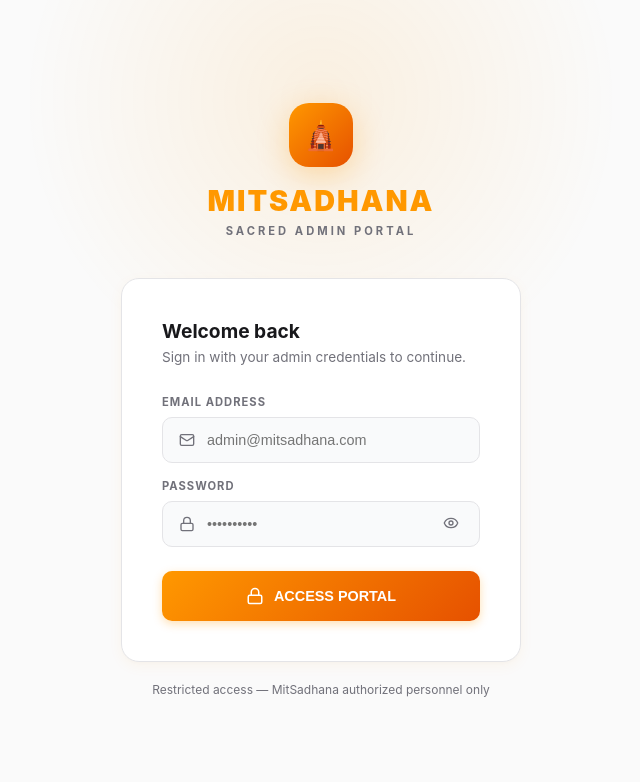
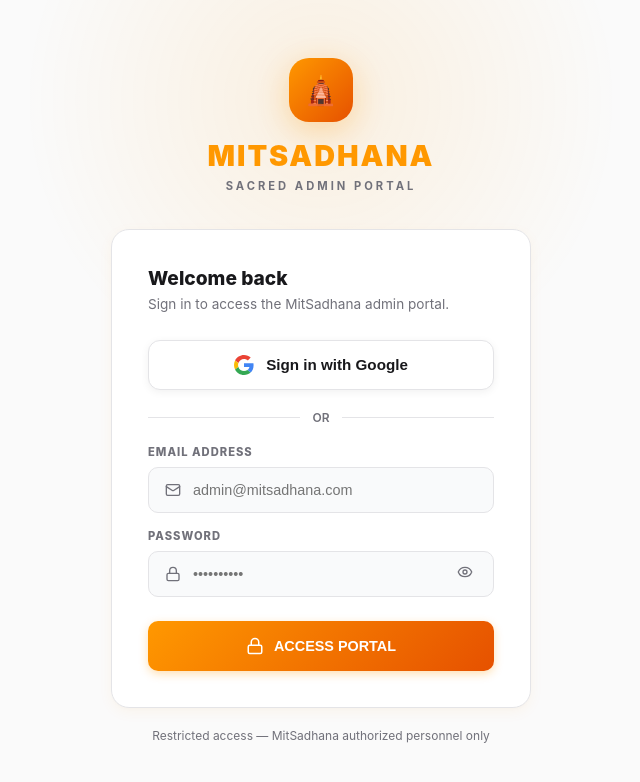
Before and after one commit to shuklaji-coder/Mits-Sadhana-admin, a Next.js app: page /login in a window 1280 px wide. Shown: the top 782 px of the page, without its empty margins (319-959 px from the left). Built offline with nearby package versions, Linux system fonts and the light colour scheme; no server answers.

Commit message:
feat: Google Sign-In button on admin login page

```diff
--- a/src/app/login/page.tsx
+++ b/src/app/login/page.tsx
@@ -4,120 +4,104 @@ import { useAuth } from '@/lib/auth-context';
 import { Lock, Mail, Eye, EyeOff, Loader2 } from 'lucide-react';
 
 export default function LoginPage() {
-  const { signIn } = useAuth();
+  const { signIn, signInWithGoogle } = useAuth();
   const [email, setEmail] = useState('');
   const [password, setPassword] = useState('');
   const [showPass, setShowPass] = useState(false);
   const [loading, setLoading] = useState(false);
+  const [googleLoading, setGoogleLoading] = useState(false);
   const [error, setError] = useState('');
 
   const handleLogin = async (e: React.FormEvent) => {
     e.preventDefault();
-    if (!email || !password) {
-      setError('Please fill in all fields.');
-      return;
-    }
-    setLoading(true);
-    setError('');
+    if (!email || !password) { setError('Please fill in all fields.'); return; }
+    setLoading(true); setError('');
     try {
       await signIn(email, password);
     } catch (err: any) {
-      const msg = err.code === 'auth/invalid-credential'
-        ? 'Invalid email or password.'
-        : 'Login failed. Please try again.';
-      setError(msg);
-    } finally {
-      setLoading(false);
-    }
+      setError(err.code === 'auth/invalid-credential' ? 'Invalid email or password.' : 'Login failed. Please try again.');
+    } finally { setLoading(false); }
+  };
+
+  const handleGoogleLogin = async () => {
+    setGoogleLoading(true); setError('');
+    try {
+      await signInWithGoogle();
+    } catch {
+      setError('Google sign-in failed. Please try again.');
+    } finally { setGoogleLoading(false); }
   };
 
   return (
-    <div style={{
-      minHeight: '100vh',
-      backgroundColor: 'var(--background)',
-      display: 'flex',
-      alignItems: 'center',
-      justifyContent: 'center',
-      padding: '20px'
-    }}>
-      {/* Background ambient glow */}
-      <div style={{
-        position: 'fixed', top: '-200px', left: '50%', transform: 'translateX(-50%)',
-        width: '600px', height: '600px',
-        background: 'radial-gradient(circle, rgba(255,152,0,0.10) 0%, transparent 70%)',
-        pointerEvents: 'none'
-      }} />
+    <div style={{ minHeight: '100vh', backgroundColor: '#FAFAFA', display: 'flex', alignItems: 'center', justifyContent: 'center', padding: '20px' }}>
+      <div style={{ position: 'fixed', top: '-200px', left: '50%', transform: 'translateX(-50%)', width: '600px', height: '600px', background: 'radial-gradient(circle, rgba(255,152,0,0.10) 0%, transparent 70%)', pointerEvents: 'none' }} />
 
-      <div style={{ width: '100%', maxWidth: '400px', position: 'relative', zIndex: 1 }}>
+      <div style={{ width: '100%', maxWidth: '420px', position: 'relative', zIndex: 1 }}>
         {/* Logo */}
-        <div style={{ textAlign: 'center', marginBottom: '40px' }}>
-          <div style={{
-            width: '64px', height: '64px', borderRadius: '20px',
-            background: 'linear-gradient(135deg, #FF9800, #E65100)',
-            display: 'flex', alignItems: 'center', justifyContent: 'center',
-            margin: '0 auto 16px', fontSize: '28px',
-            boxShadow: '0 8px 32px rgba(255,152,0,0.3)'
-          }}>🛕</div>
-          <h1 style={{ fontSize: '1.8rem', fontWeight: '900', letterSpacing: '2px', color: 'var(--primary)', marginBottom: '6px' }}>
-            MITSADHANA
-          </h1>
-          <p style={{ fontSize: '0.7rem', color: 'var(--text-muted)', fontWeight: 'bold', letterSpacing: '3px' }}>
-            SACRED ADMIN PORTAL
-          </p>
+        <div style={{ textAlign: 'center', marginBottom: '36px' }}>
+          <div style={{ width: '64px', height: '64px', borderRadius: '20px', background: 'linear-gradient(135deg, #FF9800, #E65100)', display: 'flex', alignItems: 'center', justifyContent: 'center', margin: '0 auto 16px', fontSize: '28px', boxShadow: '0 8px 32px rgba(255,152,0,0.3)' }}>🛕</div>
+          <h1 style={{ fontSize: '1.8rem', fontWeight: '900', letterSpacing: '2px', color: '#FF9800', marginBottom: '6px' }}>MITSADHANA</h1>
+          <p style={{ fontSize: '0.7rem', color: '#71717A', fontWeight: 'bold', letterSpacing: '3px' }}>SACRED ADMIN PORTAL</p>
         </div>
 
         {/* Card */}
-        <div className="card glass" style={{ padding: '40px' }}>
-          <h2 style={{ fontSize: '1.2rem', marginBottom: '6px', color: '#18181B' }}>Welcome back</h2>
-          <p style={{ color: 'var(--text-muted)', fontSize: '0.85rem', marginBottom: '30px' }}>
-            Sign in with your admin credentials to continue.
-          </p>
+        <div className="card" style={{ padding: '36px' }}>
+          <h2 style={{ fontSize: '1.2rem', marginBottom: '6px', color: '#18181B', fontWeight: '800' }}>Welcome back</h2>
+          <p style={{ color: '#71717A', fontSize: '0.85rem', marginBottom: '28px' }}>Sign in to access the MitSadhana admin portal.</p>
+
+          {/* Google Sign-In Button */}
+          <button
+            onClick={handleGoogleLogin}
+            disabled={googleLoading}
+            style={{
+              width: '100%', padding: '14px', backgroundColor: '#FFFFFF',
+              border: '1.5px solid #E4E4E7', borderRadius: '12px',
+              display: 'flex', alignItems: 'center', justifyContent: 'center', gap: '12px',
+              cursor: googleLoading ? 'not-allowed' : 'pointer',
+              fontSize: '0.95rem', fontWeight: '700', color: '#18181B', marginBottom: '20px',
+              boxShadow: '0 2px 8px rgba(0,0,0,0.06)', transition: 'all 0.2s ease',
+              opacity: googleLoading ? 0.7 : 1,
+            }}
+          >
+            {googleLoading ? (
+              <Loader2 size={20} style={{ animation: 'spin 1s linear infinite' }} />
+            ) : (
+              <svg width="20" height="20" viewBox="0 0 48 48">
+                <path fill="#EA4335" d="M24 9.5c3.54 0 6.71 1.22 9.21 3.6l6.85-6.85C35.9 2.38 30.47 0 24 0 14.62 0 6.51 5.38 2.56 13.22l7.98 6.19C12.43 13.72 17.74 9.5 24 9.5z"/>
+                <path fill="#4285F4" d="M46.98 24.55c0-1.57-.15-3.09-.38-4.55H24v9.02h12.94c-.58 2.96-2.26 5.48-4.78 7.18l7.73 6c4.51-4.18 7.09-10.36 7.09-17.65z"/>
+                <path fill="#FBBC05" d="M10.53 28.59c-.48-1.45-.76-2.99-.76-4.59s.27-3.14.76-4.59l-7.98-6.19C.92 16.46 0 20.12 0 24c0 3.88.92 7.54 2.56 10.78l7.97-6.19z"/>
+                <path fill="#34A853" d="M24 48c6.48 0 11.93-2.13 15.89-5.81l-7.73-6c-2.18 1.48-4.97 2.31-8.16 2.31-6.26 0-11.57-4.22-13.47-9.91l-7.98 6.19C6.51 42.62 14.62 48 24 48z"/>
+              </svg>
+            )}
+            {googleLoading ? 'Signing in...' : 'Sign in with Google'}
+          </button>
+
+          {/* Divider */}
+          <div style={{ display: 'flex', alignItems: 'center', gap: '12px', marginBottom: '20px' }}>
+            <div style={{ flex: 1, height: '1px', backgroundColor: '#E4E4E7' }} />
+            <span style={{ fontSize: '0.75rem', color: '#71717A', fontWeight: '600' }}>OR</span>
+            <div style={{ flex: 1, height: '1px', backgroundColor: '#E4E4E7' }} />
+          </div>
 
           <form onSubmit={handleLogin}>
             {/* Email */}
             <div style={{ marginBottom: '16px' }}>
-              <label style={{ fontSize: '0.7rem', color: 'var(--text-muted)', fontWeight: 'bold', letterSpacing: '1px', display: 'block', marginBottom: '8px' }}>
-                EMAIL ADDRESS
-              </label>
+              <label style={{ fontSize: '0.7rem', color: '#71717A', fontWeight: '800', letterSpacing: '1px', display: 'block', marginBottom: '8px' }}>EMAIL ADDRESS</label>
               <div style={{ display: 'flex', alignItems: 'center', padding: '0 16px', borderRadius: '10px', border: '1px solid #E4E4E7', backgroundColor: '#F9FAFB' }}>
                 <Mail size={16} color="#71717A" style={{ marginRight: '12px', flexShrink: 0 }} />
-                <input
-                  type="email"
-                  placeholder="admin@mitsadhana.com"
-                  value={email}
-                  onChange={(e) => setEmail(e.target.value)}
-                  autoComplete="email"
-                  style={{
-                    flex: 1, padding: '14px 0', background: 'transparent',
-                    border: 'none', color: '#18181B', fontSize: '0.9rem', outline: 'none'
-                  }}
-                />
+                <input type="email" placeholder="admin@mitsadhana.com" value={email} onChange={(e) => setEmail(e.target.value)} autoComplete="email"
+                  style={{ flex: 1, padding: '14px 0', background: 'transparent', border: 'none', color: '#18181B', fontSize: '0.9rem', outline: 'none' }} />
               </div>
             </div>
 
             {/* Password */}
             <div style={{ marginBottom: '24px' }}>
-              <label style={{ fontSize: '0.7rem', color: 'var(--text-muted)', fontWeight: 'bold', letterSpacing: '1px', display: 'block', marginBottom: '8px' }}>
-                PASSWORD
-              </label>
+              <label style={{ fontSize: '0.7rem', color: '#71717A', fontWeight: '800', letterSpacing: '1px', display: 'block', marginBottom: '8px' }}>PASSWORD</label>
               <div style={{ display: 'flex', alignItems: 'center', padding: '0 16px', borderRadius: '10px', border: '1px solid #E4E4E7', backgroundColor: '#F9FAFB' }}>
                 <Lock size={16} color="#71717A" style={{ marginRight: '12px', flexShrink: 0 }} />
-                <input
-                  type={showPass ? 'text' : 'password'}
-                  placeholder="••••••••••"
-                  value={password}
-                  onChange={(e) => setPassword(e.target.value)}
-                  autoComplete="current-password"
-                  style={{
-                    flex: 1, padding: '14px 0', background: 'transparent',
-                    border: 'none', color: '#18181B', fontSize: '0.9rem', outline: 'none'
-                  }}
-                />
-                <button
-                  type="button"
-                  onClick={() => setShowPass(!showPass)}
-                  style={{ background: 'transparent', border: 'none', cursor: 'pointer', color: '#71717A', padding: '4px' }}
-                >
+                <input type={showPass ? 'text' : 'password'} placeholder="••••••••••" value={password} onChange={(e) => setPassword(e.target.value)} autoComplete="current-password"
+                  style={{ flex: 1, padding: '14px 0', background: 'transparent', border: 'none', color: '#18181B', fontSize: '0.9rem', outline: 'none' }} />
+                <button type="button" onClick={() => setShowPass(!showPass)} style={{ background: 'transparent', border: 'none', cursor: 'pointer', color: '#71717A', padding: '4px' }}>
                   {showPass ? <EyeOff size={16} /> : <Eye size={16} />}
                 </button>
               </div>
@@ -125,40 +109,26 @@ export default function LoginPage() {
 
             {/* Error */}
             {error && (
-              <div style={{
-                padding: '12px 16px', borderRadius: '8px',
-                backgroundColor: 'rgba(255,107,107,0.1)', border: '1px solid rgba(255,107,107,0.2)',
-                color: '#FF6B6B', fontSize: '0.8rem', marginBottom: '20px'
-              }}>
+              <div style={{ padding: '12px 16px', borderRadius: '8px', backgroundColor: '#FEF2F2', border: '1px solid #FEE2E2', color: '#EF4444', fontSize: '0.8rem', marginBottom: '20px' }}>
                 ⚠️ {error}
               </div>
             )}
 
             {/* Submit */}
-            <button
-              type="submit"
-              disabled={loading}
-              className="btn-primary"
-              style={{
-                width: '100%', padding: '16px',
-                display: 'flex', alignItems: 'center', justifyContent: 'center', gap: '10px',
-                opacity: loading ? 0.7 : 1, cursor: loading ? 'not-allowed' : 'pointer'
-              }}
-            >
+            <button type="submit" disabled={loading} className="btn-primary"
+              style={{ width: '100%', padding: '16px', display: 'flex', alignItems: 'center', justifyContent: 'center', gap: '10px', opacity: loading ? 0.7 : 1, cursor: loading ? 'not-allowed' : 'pointer' }}>
               {loading ? <Loader2 size={18} style={{ animation: 'spin 1s linear infinite' }} /> : <Lock size={18} />}
               {loading ? 'SIGNING IN...' : 'ACCESS PORTAL'}
             </button>
           </form>
         </div>
 
-        <p style={{ textAlign: 'center', marginTop: '20px', fontSize: '0.75rem', color: 'var(--text-muted)' }}>
+        <p style={{ textAlign: 'center', marginTop: '20px', fontSize: '0.75rem', color: '#71717A' }}>
           Restricted access — MitSadhana authorized personnel only
         </p>
       </div>
 
-      <style>{`
-        @keyframes spin { from { transform: rotate(0deg); } to { transform: rotate(360deg); } }
-      `}</style>
+      <style>{`@keyframes spin { from { transform: rotate(0deg); } to { transform: rotate(360deg); } }`}</style>
     </div>
   );
 }
--- a/src/lib/auth-context.tsx
+++ b/src/lib/auth-context.tsx
@@ -1,12 +1,16 @@
 "use client";
 import { createContext, useContext, useEffect, useState } from 'react';
 import { auth } from './firebase';
-import { signInWithEmailAndPassword, signOut, onAuthStateChanged, User } from 'firebase/auth';
+import {
+  signInWithEmailAndPassword, signOut, onAuthStateChanged,
+  signInWithPopup, GoogleAuthProvider, User
+} from 'firebase/auth';
 
 interface AuthContextType {
   user: User | null;
   loading: boolean;
   signIn: (email: string, password: string) => Promise<void>;
+  signInWithGoogle: () => Promise<void>;
   logOut: () => Promise<void>;
 }
 
@@ -14,6 +18,7 @@ const AuthContext = createContext<AuthContextType>({
   user: null,
   loading: true,
   signIn: async () => {},
+  signInWithGoogle: async () => {},
   logOut: async () => {},
 });
 
@@ -30,11 +35,13 @@ export function AuthProvider({ children }: { children: React.ReactNode }) {
   }, []);
 
   const signIn = async (email: string, password: string) => {
-    // Authenticate against the shared Firebase Auth project only. The caller's
-    // admin role is verified from Firestore `users/{uid}.role` (see AdminGuard).
-    // Accounts are NEVER created from the portal, so random visitors cannot
-    // self-promote to admin.
     await signInWithEmailAndPassword(auth, email, password);
+  };
+
+  const signInWithGoogle = async () => {
+    const provider = new GoogleAuthProvider();
+    provider.setCustomParameters({ login_hint: 'shuklarohan388@gmail.com' });
+    await signInWithPopup(auth, provider);
   };
 
   const logOut = async () => {
@@ -43,7 +50,7 @@ export function AuthProvider({ children }: { children: React.ReactNode }) {
   };
 
   return (
-    <AuthContext.Provider value={{ user, loading, signIn, logOut }}>
+    <AuthContext.Provider value={{ user, loading, signIn, signInWithGoogle, logOut }}>
       {children}
     </AuthContext.Provider>
   );
```
